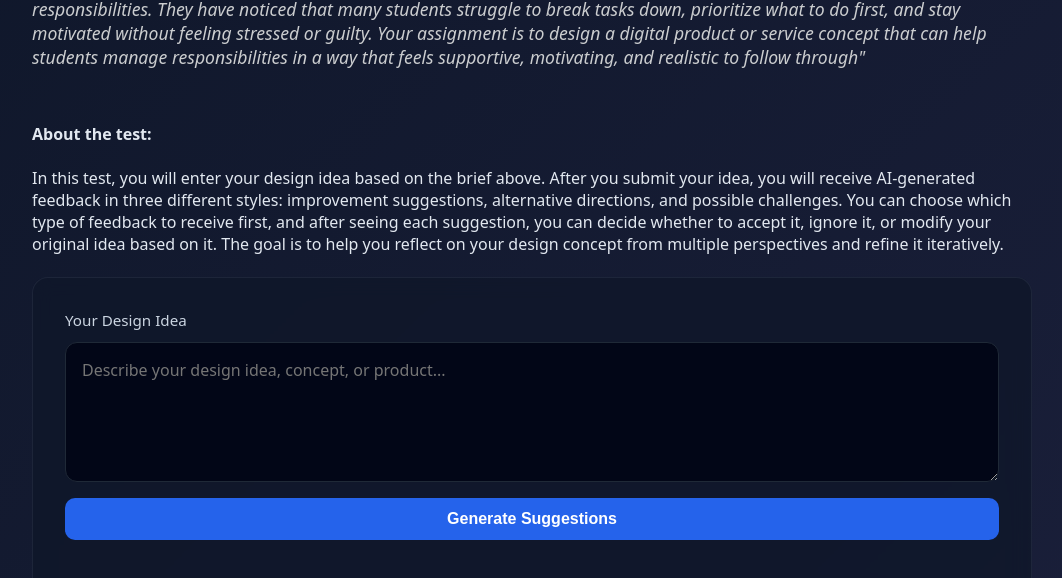
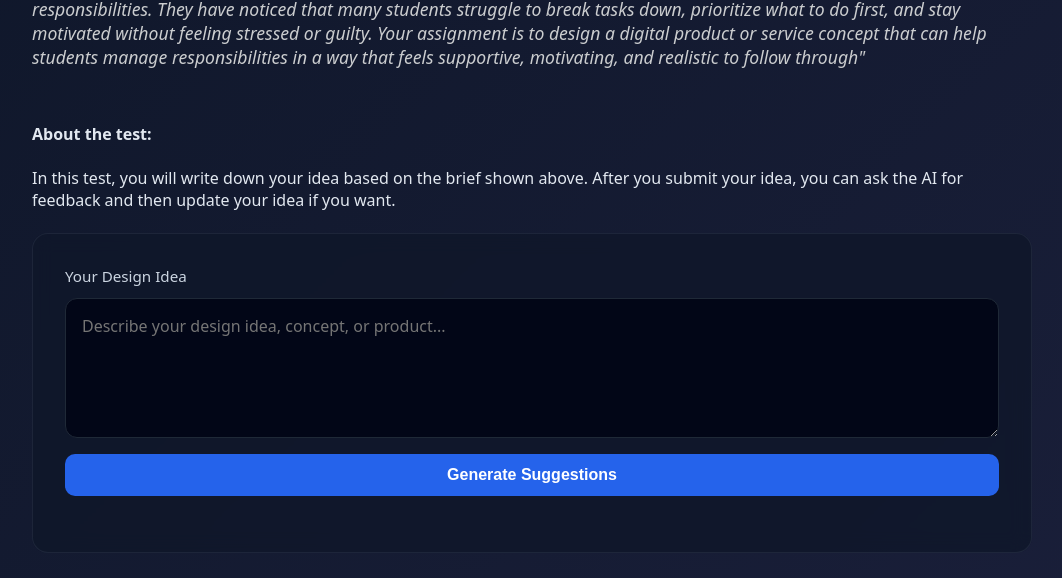
Before and after one commit to mirisurprize/IdeationTool2, a website: page index.html in a window 1280 px wide. Shown: the part 122-700 px from the top of the page, without its empty margins (108-1170 px from the left). Drawn offline with Linux system fonts and the light colour scheme.

Commit message:
Simplify test instructions and clarify feedback process in user prompt

```diff
--- a/index.html
+++ b/index.html
@@ -274,12 +274,8 @@
              <br>
              <p><b>About the test:</b></p>
              <br>
-             <p>In this test, you will enter your design idea based on the brief above.
-                After you submit your idea, you will receive AI-generated feedback in three different styles:
-                 improvement suggestions, alternative directions, and possible challenges. You can choose which
-                 type of feedback to receive first, and after seeing each suggestion, you can decide whether to accept it,
-                 ignore it, or modify your original idea based on it. The goal is to help you reflect on your design concept
-                 from multiple perspectives and refine it iteratively.</p>
+             <p> In this test, you will write down your idea based on the brief shown above.
+                After you submit your idea, you can ask the AI for feedback and then update your idea if you want.</p>
             <br>
         <div class="input-section">
             <div class="form-group">
```
